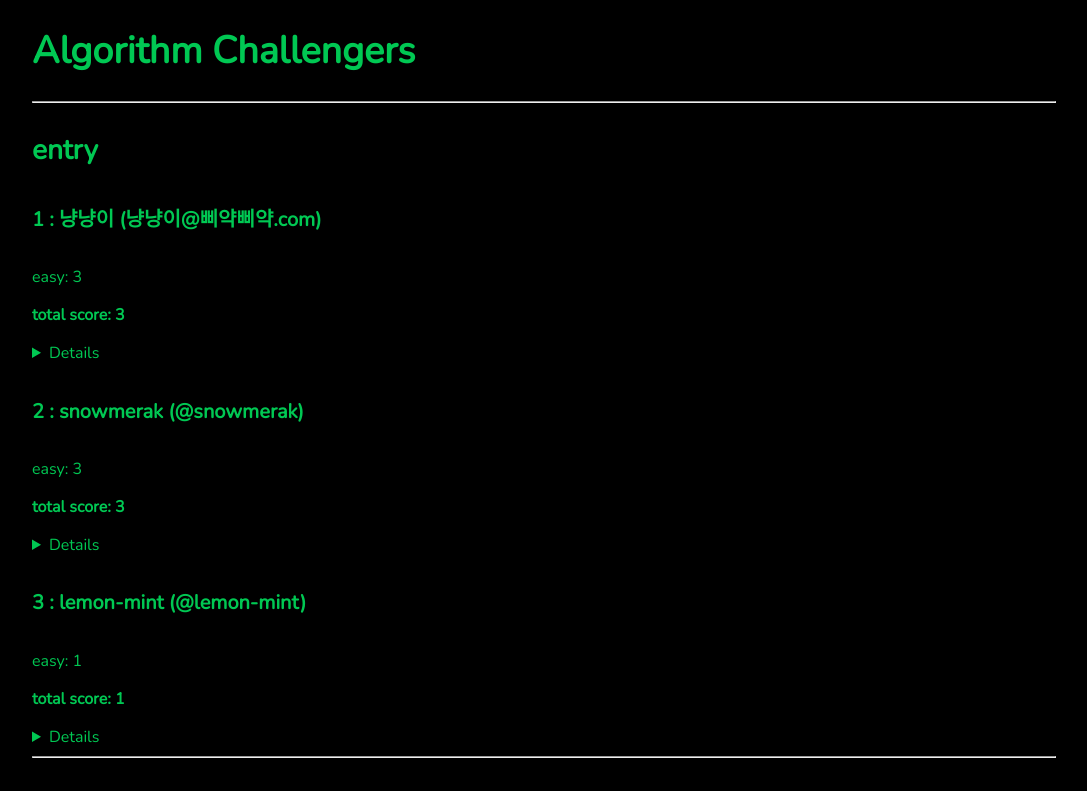
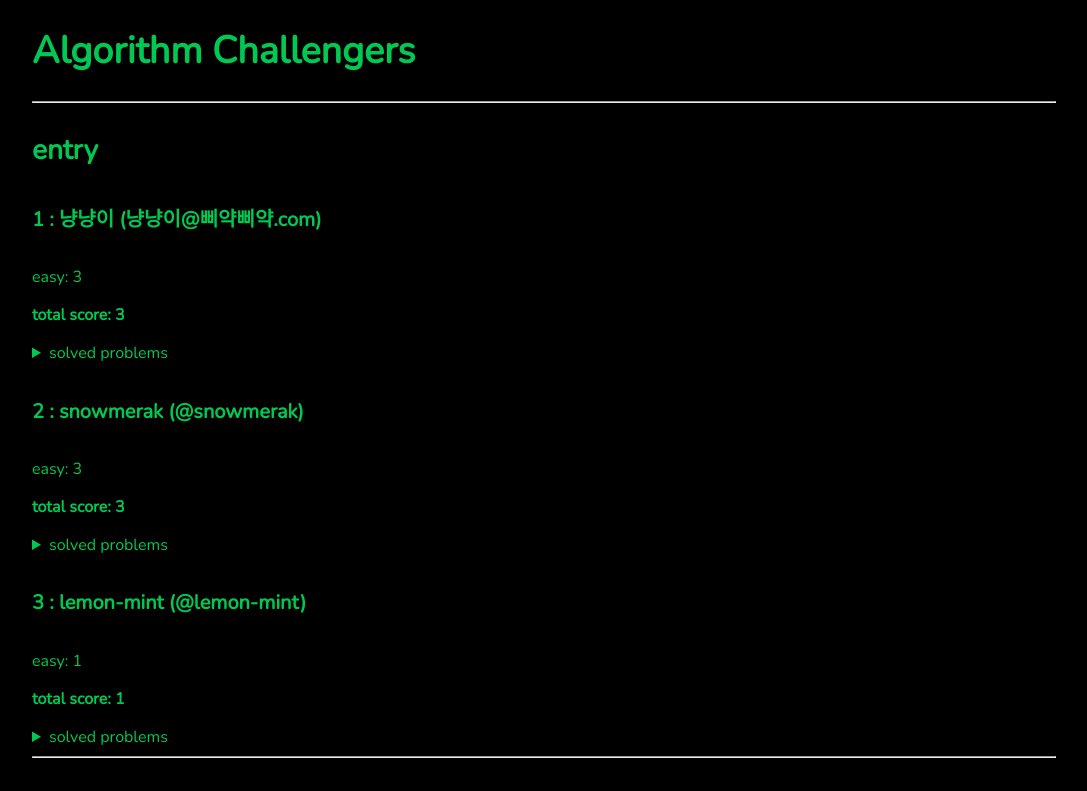
Before and after one commit to algorithm-challengers/algorithm-challengers.github.io, a Svelte app: page / in a window 1280 px wide. Shown: the top 791 px of the page, without its empty margins (96-1183 px from the left). Built offline with nearby package versions, Linux system fonts and the light colour scheme.

Commit message:
add summary to details

```diff
--- a/src/App.svelte
+++ b/src/App.svelte
@@ -21,6 +21,7 @@
 		{/if}
 		<p><b>total score: {user.score}</b></p>
 		<details>
+			<summary>solved problems</summary>
 			<ol>
 			{#each solveds[user.name] as solved}
 					<li>{solved}</li>
```
